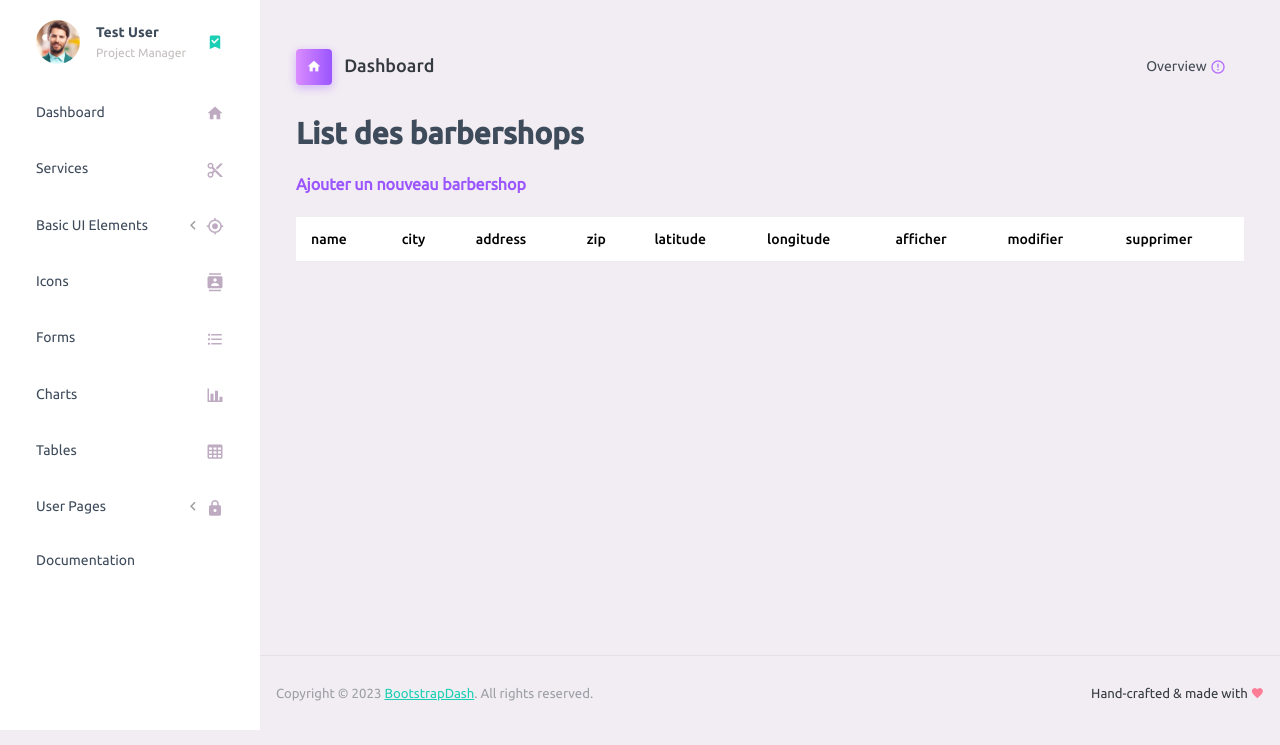
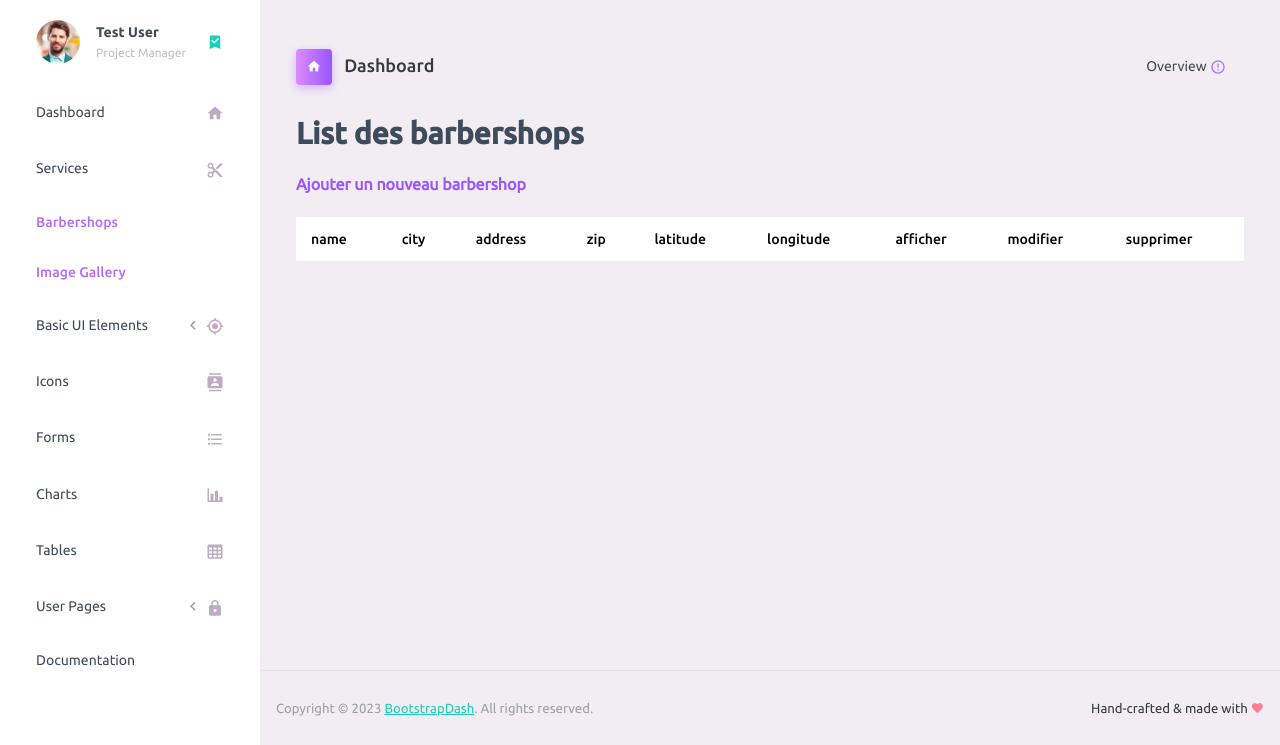
Before and after one commit to badouz/barberShop, a Laravel app: page /barbershop in a window 1280 px wide. Shown: the part 70-815 px from the top of the page. Run offline with Laravel 12, Linux system fonts and the light colour scheme; a user stored in the database is signed in; data comes from the database, SQL or seed files in the repository; data that the repository does not hold is empty.

Commit message:
Barbershop: CRUD, images

```diff
--- a/resources/views/layout/primary.blade.php
+++ b/resources/views/layout/primary.blade.php
@@ -208,6 +208,16 @@
               </a>
             </li>
             <li class="nav-item">
+              <a class="nav-link" href="{{ route('barbershop.index') }}">
+                <span class="menu-title">Barbershops</span>
+              </a>
+            </li>
+            <li class="nav-item">
+              <a class="nav-link" href="{{ route('barbershop-images.index') }}">
+                <span class="menu-title">Image Gallery</span>
+              </a>
+            </li>
+            <li class="nav-item">
               <a class="nav-link" data-bs-toggle="collapse" href="#ui-basic" aria-expanded="false" aria-controls="ui-basic">
                 <span class="menu-title">Basic UI Elements</span>
                 <i class="menu-arrow"></i>
--- a/routes/web.php
+++ b/routes/web.php
@@ -40,6 +40,7 @@ Route::middleware('auth')->group(function () {
 
 // BarberShop CRUD routes
 Route::middleware('auth')->group(function () {
+    Route::get('/barbershop', [BarberShopController::class, "index"])->name("barbershop");
     Route::resource('/barbershop', BarberShopController::class);
 });
 
```
